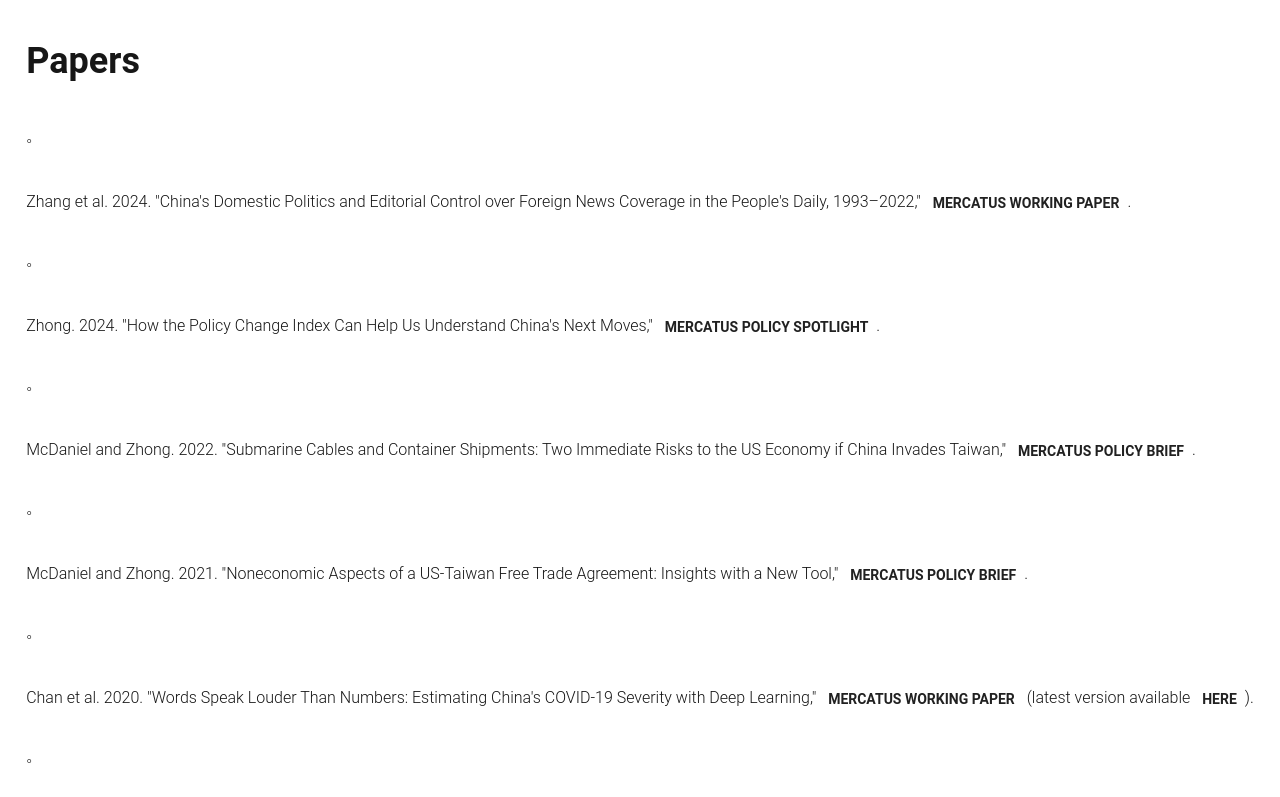
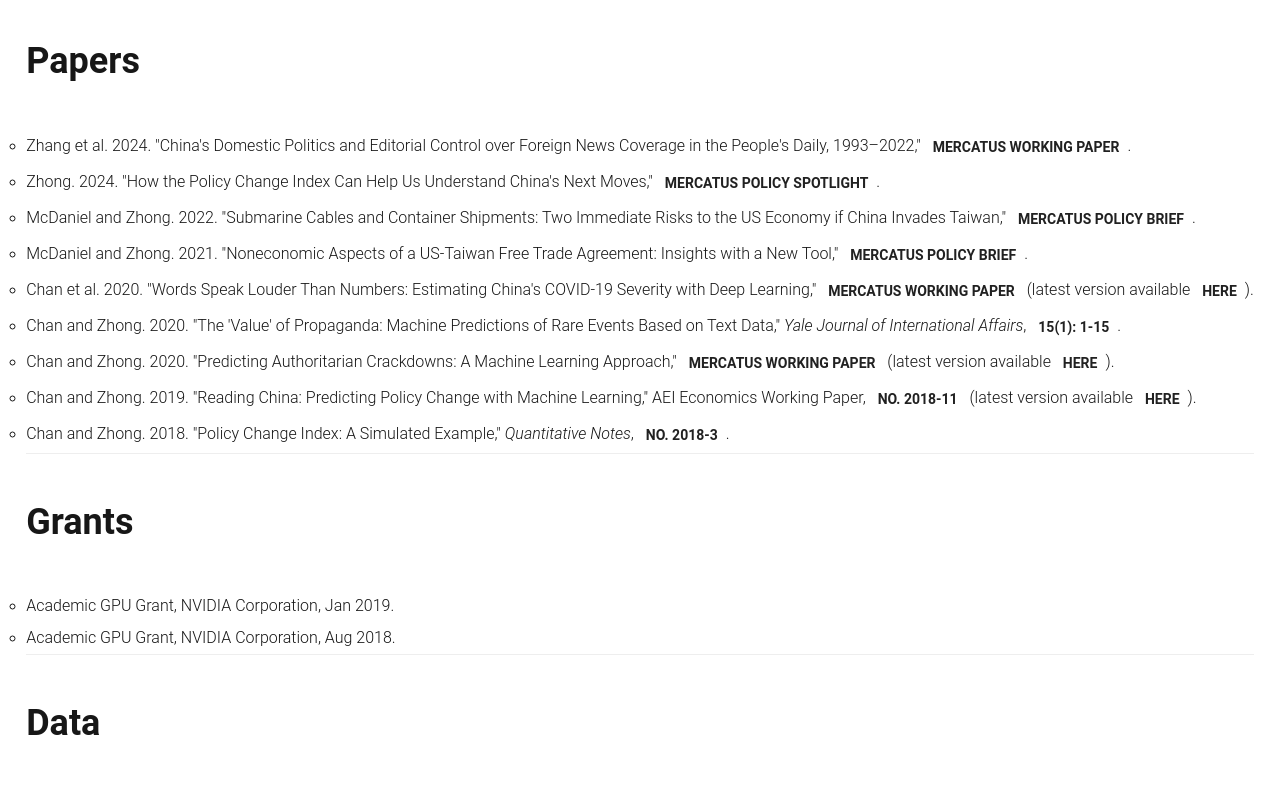
Before and after one commit to PCI-ORG/pci-website-new, a Next.js app: page /research in a window 1280 px wide. Shown: the part 520-1317 px from the top of the page. Built offline with nearby package versions, Linux system fonts and the light colour scheme.

Commit message:
wip: list bullet change to empty circle, formatting

```diff
--- a/src/app/research/Post.tsx
+++ b/src/app/research/Post.tsx
@@ -26,7 +26,7 @@
               const { children } = props;
               return (
                 <Typography
-                  className="my-8 leading-loose text-justify"
+                  className="inline my-8 leading-loose text-justify"
                   variant="paragraph"
                 >
                   {children}
@@ -35,23 +35,24 @@
             },
             ul(props) {
               const { children } = props;
-              console.log(children)
-              return (
-                <ul className="list-none">
-                  {children}
-                </ul>
-              );
+              const ret = (children as Array<any>).filter((item) => {
+                return typeof item == "object";
+              });
+              return <ul className="list-emptyCircle">{ret}</ul>;
             },
             li(props) {
               const { children } = props;
-              console.log(children)
+              const ret = (children as Array<any>).filter((item) => {
+                return typeof item == "object";
+              });
+              // console.log(ret)
               return (
                 <li>
                   <Typography
                     className="inline my-8 leading-none text-justify"
                     variant="paragraph"
                   >
-                      &#9702;{children}
+                    {ret}
                   </Typography>
                 </li>
               );
@@ -75,7 +76,10 @@
             strong(props) {
               const { children } = props;
               return (
-                <Typography className="inline my-8 leading-loose font-semibold" variant="paragraph">
+                <Typography
+                  className="inline my-8 leading-loose font-semibold"
+                  variant="paragraph"
+                >
                   {children}
                 </Typography>
               );
@@ -84,7 +88,11 @@
               const { children, href } = props;
               return (
                 <a href={href === undefined || href === null ? "" : href}>
-                  <Button className="inline text-sm px-2" variant="text" size="sm">
+                  <Button
+                    className="inline text-sm px-2"
+                    variant="text"
+                    size="sm"
+                  >
                     {children}
                   </Button>
                 </a>
--- a/tailwind.config.ts
+++ b/tailwind.config.ts
@@ -10,6 +10,9 @@
     "./node_modules/@material-tailwind/react/theme/components/**/*.{html,js,ts,jsx,tsx}",
   ],
   theme: {
+    listStyleType: {
+      emptyCircle: "circle",
+    },
     extend: {
       colors: {
         background: "var(--background)",
```
Lines whose indentation alone changed are shown as unchanged.
